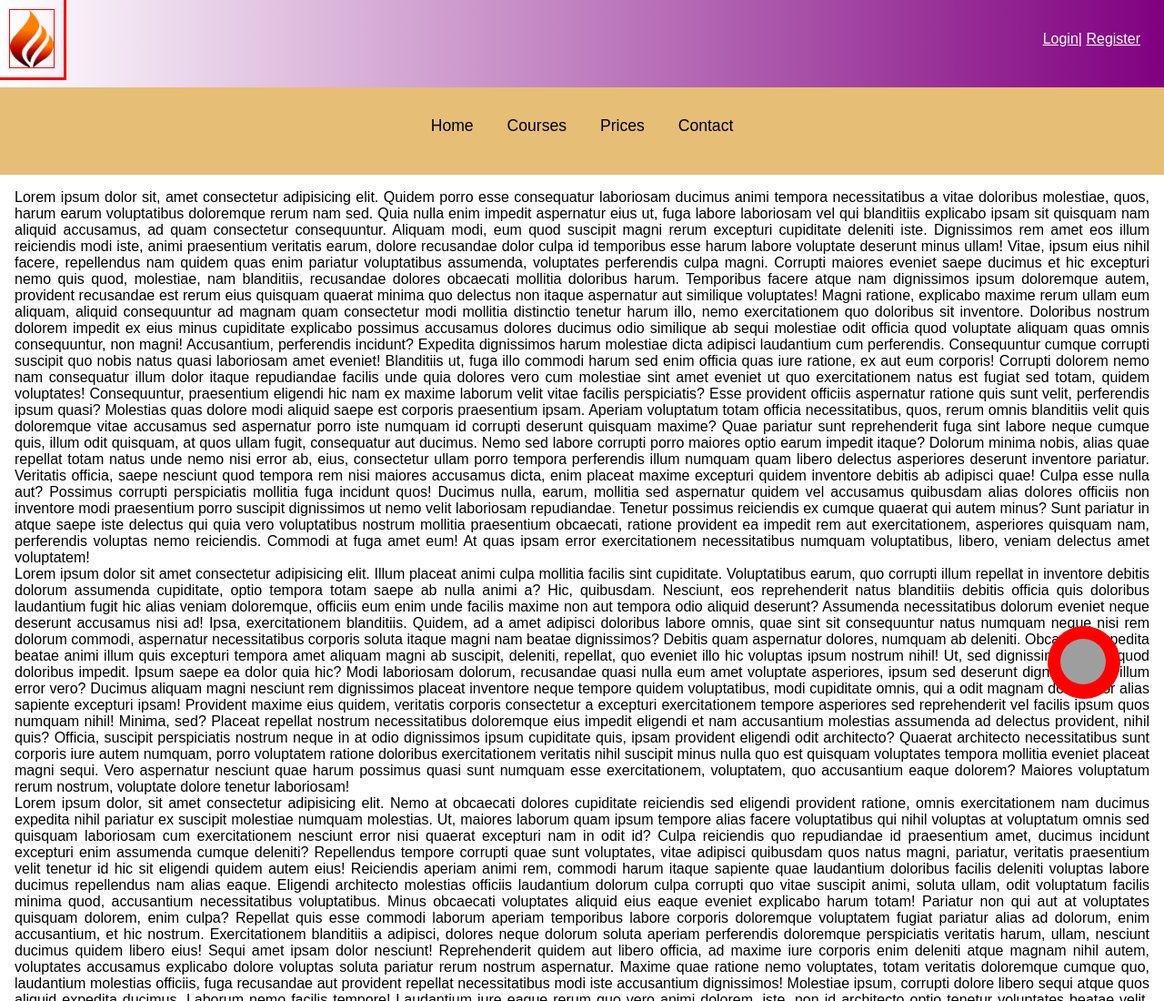
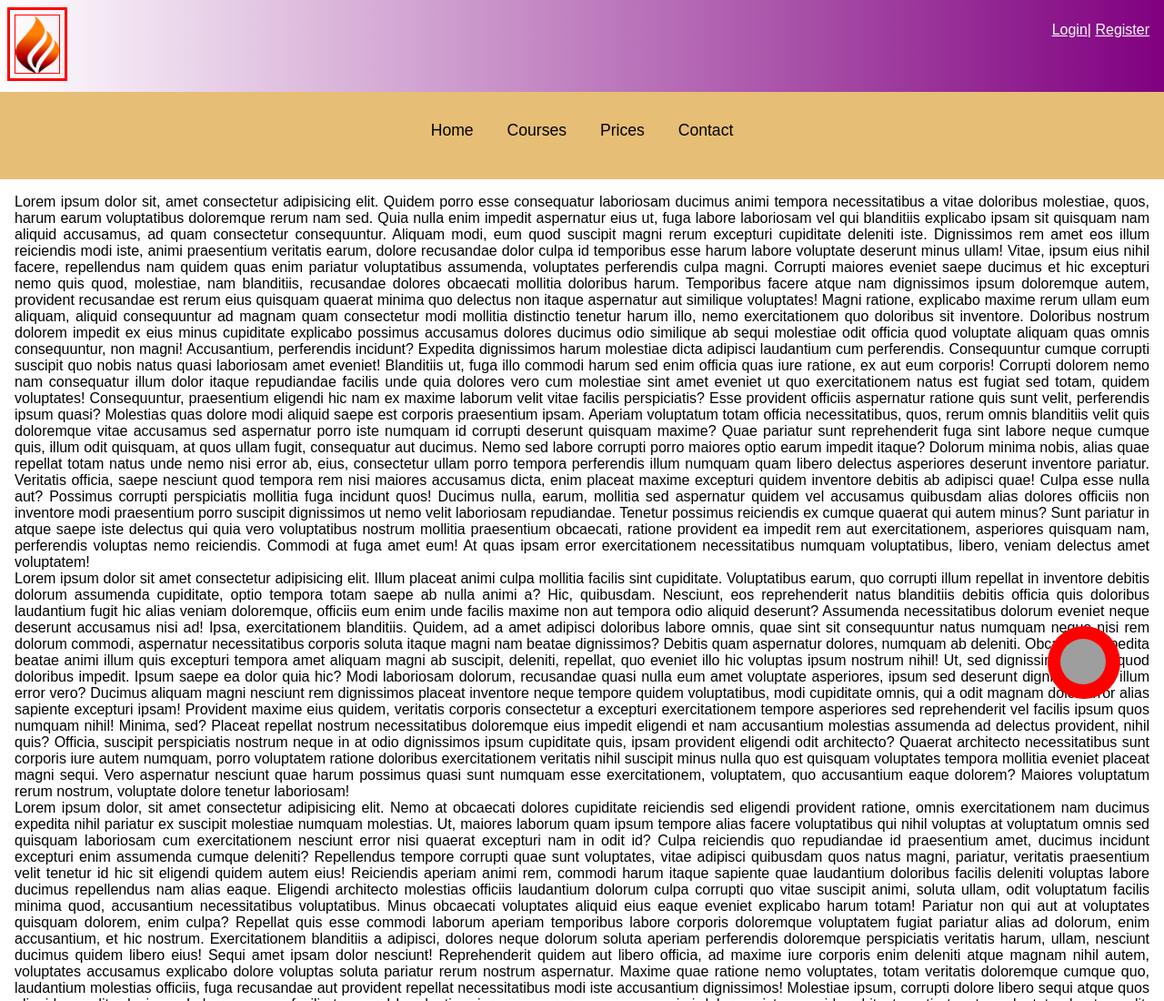
Before and after one commit to MuratCamurlu/MuratCamurlu.html.ioslackpage, a plain HTML site: page index.html in a window 1280 px wide. Shown: the top 1100 px of the page at 91% size. Drawn offline with Linux system fonts and the light colour scheme; grey boxes are pictures that could not be loaded.

Commit message:
düzeltmeler devam ediyor

```diff
--- a/style.css
+++ b/style.css
@@ -10,16 +10,17 @@ body{
 }
 .navbar{
     /* border: 1px solid red; */
-    width:100%;
+    /* width:100%;
     height: 6rem;
-    padding: 10px;
+    padding: 10px; */
     background-image: linear-gradient(to right ,white, purple);
 }
 .navbar img{
     border: 1px solid red;
     width: 50px;
     outline: 3px solid red;
-    outline-offset: 10px;
+    outline-offset: 5px;
+    margin: 1rem;
 
 }
 .sign{
```
